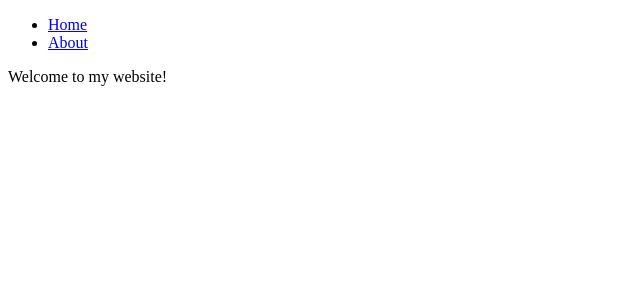
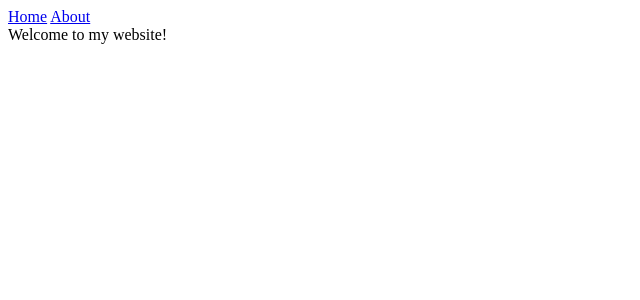
Before and after one commit to acciojob/react-router-tarun8053, a React app: page / in a window 1280 px wide. Shown: the top 300 px of the page, without its empty margins (0-640 px from the left). Built offline with nearby package versions, Linux system fonts and the light colour scheme.

Commit message:
Update App.js

```diff
--- a/src/components/App.js
+++ b/src/components/App.js
@@ -1,29 +1,25 @@
-
 import React from "react";
+import { BrowserRouter, Routes, Route, Link } from "react-router-dom";
 import './../styles/App.css';
-import { BrowserRouter as Router, Routes, Route, Link } from "react-router-dom";
 import Home from "./Home";
 import About from "./About";
 
 function App() {
   return (
-    <Router>
+    <BrowserRouter>
+      <div>
         <nav>
-        <ul>
-          <li>
           <Link to="/">Home</Link>
-          </li>
-          <li>
+          {" "}
           <Link to="/about">About</Link>
-          </li>
-        </ul>
         </nav>
 
         <Routes>
           <Route path="/" element={<Home />} />
           <Route path="/about" element={<About />} />
         </Routes>
-    </Router>
+      </div>
+    </BrowserRouter>
   );
 }
 
```
Lines whose indentation alone changed are shown as unchanged.
